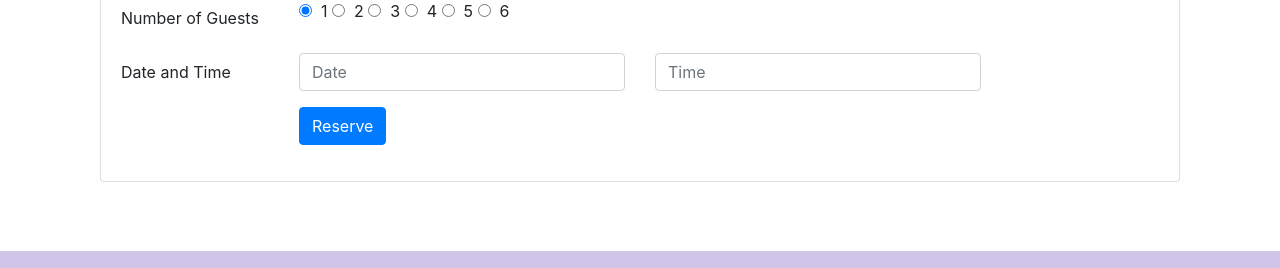
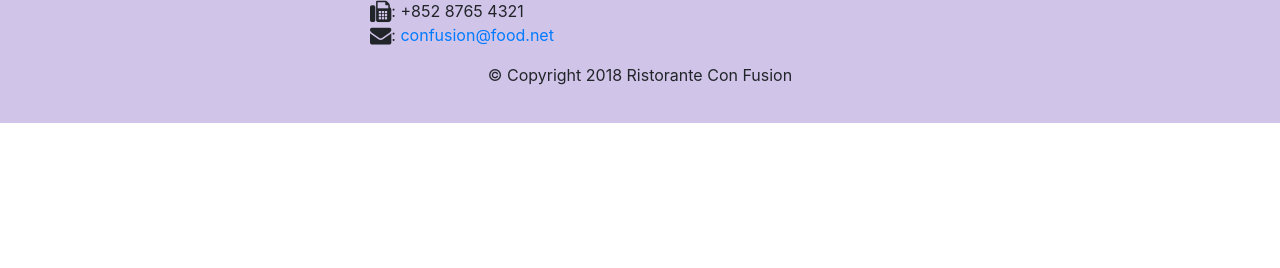
Before and after one commit to KHAJASHOAIBHUSSAIN/Restaurant-Website, a website: page index.html in a window 1280 px wide. Shown: the part 2087-2355 px from the top of the page. After the commit the page ends 2210 px from the top, so only its background shows below. Drawn offline with nearby package versions, Linux system fonts and the light colour scheme.

Commit message:
More Bootstrap and JQuery

```diff
--- a/index.html
+++ b/index.html
@@ -181,15 +181,9 @@
                      <a class="carousel-control-next" href="#mycarousel" data-slide="next">
                        <span class="carousel-control-next-icon"></span>
                     </a>
-                    <div class="btn-group" id="carouselButton">
-                        <button class="btn btn-danger btn-small" id="carousel-pause">
+                        <button class="btn btn-danger btn-small" id="carouselButton">
                             <span class="fa fa-pause"></span>
                         </button>
-                        <button class="btn btn-danger btn-small" id="carousel-play">
-                            <span class="fa fa-play"></span>
-                        </button>
-
-                    </div>
                 </div>
             </div>
         </div>
@@ -242,49 +236,6 @@
                 </div>
             </div>
         </div>
-
-        <div class="row row-content align-items-center" id="">
-            <div class="col-12">
-                    <div class="card">
-                        <h3 class="card-header bg-warning text-white">Reserve a Table</h3>
-                            <div class="card-body">
-                                <form>
-                                    <div class="form-group row">
-                                        <label for="Num1" class="col-md-2 col-form-label">Number of Guests</label>
-                                            <div class="col-md-10">
-                                                <label class="radio-inline"><input type="radio" name="optradio" checked>&nbsp 1</label>
-                                                <label class="radio-inline"><input type="radio" name="optradio">&nbsp  2</label>
-                                                <label class="radio-inline"><input type="radio" name="optradio">&nbsp  3</label>
-                                                <label class="radio-inline"><input type="radio" name="optradio">&nbsp  4</label>
-                                                <label class="radio-inline"><input type="radio" name="optradio">&nbsp  5</label>
-                                                <label class="radio-inline"><input type="radio" name="optradio">&nbsp  6</label>
-                                            </div>
-                                    </div>
-                            <div class="form-group row">
-                            <label for="Num2" class="col-12 col-md-2 col-form-label">Date and Time</label>
-
-                            <div class="col-5 col-md-4">
-                        <input type="tel" class="form-control" id="date" name="date" placeholder="Date">
-                        </div>
-                            <div class="col-5 col-md-4">
-
-                        <input type="tel" class="form-control" id="time" name="time" placeholder="Time">
-
-                        </div>
-                                </div>
-                            <div class="form-group row">
-                            <div class="offset-md-2 col-md-10">
-                            <button type="button" class="btn btn-primary">
-                            Reserve
-                            </button>
-                    </div>
-                </div>
-                    </form>
-                    </div>
-            </div>
-
-        </div>
-    </div>
     </div>
     <footer class="footer">
         <div class="container">
@@ -331,17 +282,21 @@
     <script src="node_modules/popper.js/dist/umd/popper-utils.min.js"></script>
     <script src="node_modules/bootstrap/dist/js/bootstrap.min.js"></script>
     <script>
-        <script>
         $(document).ready(function(){
             $("#mycarousel").carousel( { interval: 2000 } );
-            $("#carousel-pause").click(function(){
+            $("#carouselButton").click(function(){
+                if($('#carouselButton').children('span').hasClass('fa-pause')){
                 $("#mycarousel").carousel('pause');
-            });
-            $("#carousel-play").click(function(){
+                $('#carouselButton').children('span').removeClass('fa-pause');
+                $('#carouselButton').children('span').addClass('fa-play');
+                }
+                else if($('#carouselButton').children('span').hasClass('fa-play')){
                 $("#mycarousel").carousel('cycle');
+                $('#carouselButton').children('span').removeClass('fa-play');
+                $('#carouselButton').children('span').addClass('fa-pause');
+                }
             });
         });
-    </script>
     </script>
     </body>
 
```
